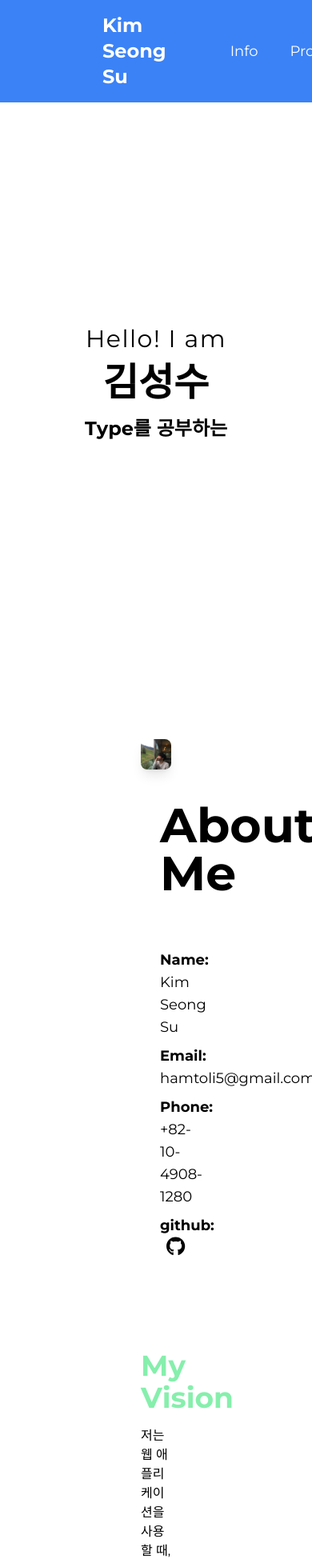
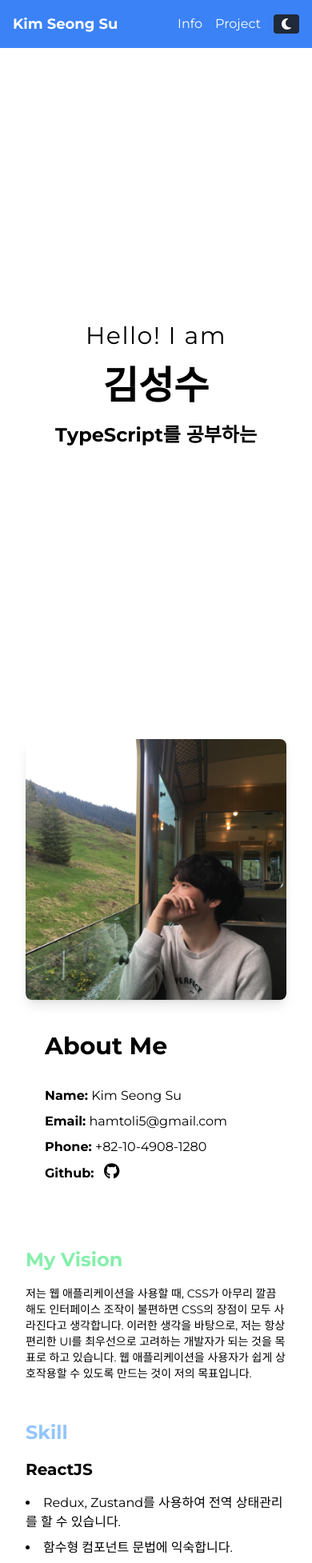
Before and after one commit to ggggggggithub/my-portfolio, a Next.js app: page / in a window 390 px wide. Shown: the top 1954 px of the page at 80% size. Built offline with nearby package versions, Linux system fonts and the light colour scheme.

Commit message:
add mobile responsive design

```diff
--- a/src/app/component/Header.tsx
+++ b/src/app/component/Header.tsx
@@ -59,25 +59,28 @@ const Header = () => {
   };
 
   return (
-    <header className="bg-blue-500 dark:bg-gray-900 text-white dark:text-gray-300 p-4 flex justify-between items-center fixed top-0 left-0 right-0 z-10 px-32">
-      <h1 className="text-2xl font-bold">Kim Seong Su</h1>
-      <nav className="flex space-x-10 ">
+    <header className="bg-blue-500 dark:bg-gray-900 text-white dark:text-gray-300 p-4 flex justify-between items-center fixed top-0 left-0 right-0 z-10 px-4 md:px-32">
+      <h1 className="text-lg md:text-2xl font-bold">Kim Seong Su</h1>
+      <nav className="flex space-x-4 md:space-x-10">
         <button
           onClick={() => scrollToSection("info")}
-          className="text-lg ml-20"
+          className="text-base md:text-lg"
         >
           Info
         </button>
-        <button onClick={() => scrollToSection("project")} className="text-lg">
+        <button
+          onClick={() => scrollToSection("project")}
+          className="text-base md:text-lg"
+        >
           Project
         </button>
         <button
           onClick={toggleTheme}
-          className="bg-gray-800 dark:bg-gray-300 dark:text-black text-white px-4 py-2 rounded flex items-center justify-center"
+          className="bg-gray-800 dark:bg-gray-300 dark:text-black text-white px-2 py-1 md:px-4 md:py-2 rounded flex items-center justify-center"
         >
           <FontAwesomeIcon
             icon={isDarkMode ? faSun : faMoon}
-            className="w-5 h-5"
+            className="w-4 h-4 md:w-5 md:h-5"
           />
         </button>
       </nav>
--- a/src/app/component/Info.tsx
+++ b/src/app/component/Info.tsx
@@ -3,9 +3,9 @@ import { faGithub } from "@fortawesome/free-brands-svg-icons";
 
 export default function Info() {
   return (
-    <section id="info" className="container mx-auto p-4 px-40">
+    <section id="info" className="container mx-auto p-4 px-4 md:px-40">
       <div className="flex flex-col md:flex-row items-center">
-        <div className="w-full md:w-1/3 mb-4 md:mb-0 md:flex justify-center">
+        <div className="w-full md:w-1/3 mb-4 md:mb-0 flex justify-center">
           <img
             src="/su.jpeg"
             alt="Your Photo"
@@ -13,20 +13,22 @@ export default function Info() {
           />
         </div>
         <div className="w-full md:w-2/3 md:pl-8">
-          <div className="max-w-lg p-6 ">
-            <h2 className="text-6xl font-bold mb-16">About Me</h2>
+          <div className="max-w-lg p-6">
+            <h2 className="text-3xl md:text-6xl font-bold mb-8 md:mb-16">
+              About Me
+            </h2>
             <div className="text-left">
-              <p className="mb-2 text-lg">
+              <p className="mb-2 text-base md:text-lg">
                 <strong>Name:</strong> Kim Seong Su
               </p>
-              <p className="mb-2 text-lg">
+              <p className="mb-2 text-base md:text-lg">
                 <strong>Email:</strong> hamtoli5@gmail.com
               </p>
-              <p className="mb-2 text-lg">
+              <p className="mb-2 text-base md:text-lg">
                 <strong>Phone:</strong> +82-10-4908-1280
               </p>
-              <p className="mb-2 text-lg">
-                <strong>github:</strong>{" "}
+              <p className="mb-2 text-base md:text-lg">
+                <strong>Github:</strong>{" "}
                 <a
                   href="https://github.com/ggggggggithub"
                   target="_blank"
@@ -35,7 +37,7 @@ export default function Info() {
                 >
                   <FontAwesomeIcon
                     icon={faGithub}
-                    className="text-2xl transition-none"
+                    className="text-xl md:text-2xl transition-none"
                   />
                 </a>
               </p>
@@ -43,9 +45,11 @@ export default function Info() {
           </div>
         </div>
       </div>
-      <div className="mb-8 mt-20">
-        <h2 className="text-4xl font-bold mb-4 text-green-300">My Vision</h2>
-        <p className="mb-4">
+      <div className="mb-8 mt-12 md:mt-20">
+        <h2 className="text-2xl md:text-4xl font-bold mb-4 text-green-300">
+          My Vision
+        </h2>
+        <p className="text-sm md:text-base mb-4">
           저는 웹 애플리케이션을 사용할 때, CSS가 아무리 깔끔해도 인터페이스
           조작이 불편하면 CSS의 장점이 모두 사라진다고 생각합니다. 이러한 생각을
           바탕으로, 저는 항상 편리한 UI를 최우선으로 고려하는 개발자가 되는 것을
@@ -53,26 +57,28 @@ export default function Info() {
           있도록 만드는 것이 저의 목표입니다.
         </p>
       </div>
-      <div className="mb-8 mt-20">
-        <h2 className="text-4xl font-bold mb-4 text-blue-300">Skill</h2>
+      <div className="mb-8 mt-12 md:mt-20">
+        <h2 className="text-2xl md:text-4xl font-bold mb-4 text-blue-300">
+          Skill
+        </h2>
         <div className="project mb-8">
-          <h3 className="text-2xl font-bold">ReactJS</h3>
+          <h3 className="text-xl md:text-2xl font-bold">ReactJS</h3>
           <ul className="mt-4 list-disc list-inside space-y-2">
             <li>Redux, Zustand를 사용하여 전역 상태관리를 할 수 있습니다.</li>
             <li>함수형 컴포넌트 문법에 익숙합니다.</li>
           </ul>
         </div>
         <div className="project mb-8">
-          <h3 className="text-2xl font-bold">JavaScript</h3>
+          <h3 className="text-xl md:text-2xl font-bold">JavaScript</h3>
           <ul className="mt-4 list-disc list-inside space-y-2">
             <li>es6 자바스크립트 문법을 사용합니다.</li>
           </ul>
         </div>
         <div className="project mb-8">
-          <h3 className="text-2xl font-bold">CSS</h3>
+          <h3 className="text-xl md:text-2xl font-bold">CSS</h3>
           <ul className="mt-4 list-disc list-inside space-y-2">
-            <li>tailwindCSS를 사용할 수 있습니다.</li>
-            <li>styled-component를 사용할 수 있습니다.</li>
+            <li>TailwindCSS를 사용할 수 있습니다.</li>
+            <li>Styled-components를 사용할 수 있습니다.</li>
             <li>
               반응형 웹 디자인을 구현하고, 다양한 화면 크기에서 일관된 사용자
               경험을 제공할 수 있습니다.
@@ -80,19 +86,19 @@ export default function Info() {
           </ul>
         </div>
         <div className="project mb-8">
-          <h3 className="text-2xl font-bold">HTML</h3>
+          <h3 className="text-xl md:text-2xl font-bold">HTML</h3>
           <ul className="mt-4 list-disc list-inside space-y-2">
             <li>시멘틱 마크업 작업이 가능합니다.</li>
           </ul>
         </div>
         <div className="project mb-8">
-          <h3 className="text-2xl font-bold">Git & Github</h3>
+          <h3 className="text-xl md:text-2xl font-bold">Git & Github</h3>
           <ul className="mt-4 list-disc list-inside space-y-2">
             <li>Git을 사용하여 프로젝트 관리를 합니다.</li>
           </ul>
         </div>
         <div className="project mb-8">
-          <h3 className="text-2xl font-bold">ETC</h3>
+          <h3 className="text-xl md:text-2xl font-bold">ETC</h3>
           <ul className="mt-4 list-disc list-inside space-y-2">
             <li>
               Axios - 서버와의 비동기 통신을 구현하고, GET/POST 요청 및 에러
--- a/src/app/page.tsx
+++ b/src/app/page.tsx
@@ -38,24 +38,25 @@ export default function Home() {
 
   return (
     <div className="px-4 md:px-8 lg:px-16 bg-white dark:bg-gray-800">
-      <section className="min-h-screen flex flex-col justify-center items-center text-black dark:text-white">
-        <div className="flex flex-col items-center justify-center min-h-screen py-2 space-y-2 leading-none">
-          <h1 className="text-3xl md:text-5xl lg:text-6xl mb-1 text-center slide-in-down-fixed tracking-wider">
+      <section className="min-h-screen flex flex-col justify-center items-center text-black dark:text-white px-4 sm:px-8 md:px-16 lg:px-40">
+        <div className="flex flex-col items-center justify-center min-h-screen py-4 sm:py-8 space-y-4 md:space-y-6 leading-none">
+          <h1 className="text-3xl sm:text-4xl md:text-6xl mb-1 text-center tracking-wider">
             Hello! I am
           </h1>
-          <p className="text-5xl md:text-7xl lg:text-8xl font-bold mb-1 text-center">
+          <p className="text-5xl sm:text-6xl md:text-8xl font-bold mb-1 text-center">
             김성수
           </p>
-          <div className="h-14 md:h-18 lg:h-20 flex items-center">
-            <p className="text-2xl md:text-3xl lg:text-4xl font-bold mb-1 text-center">
+          <div className="h-12 sm:h-16 md:h-20 flex items-center">
+            <p className="text-2xl sm:text-3xl md:text-4xl font-bold mb-1 text-center">
               {currentText}
             </p>
-            <p className="text-2xl md:text-3xl lg:text-4xl font-bold mb-1 text-center">
+            <p className="text-2xl sm:text-3xl md:text-4xl font-bold mb-1 text-center">
               를 공부하는
             </p>
           </div>
         </div>
       </section>
+
       <section
         id="info"
         className="min-h-screen text-black scroll-mt-24 dark:text-white"
```
Also changed, not shown: src/app/component/Project.tsx (+29 -27 lines).
